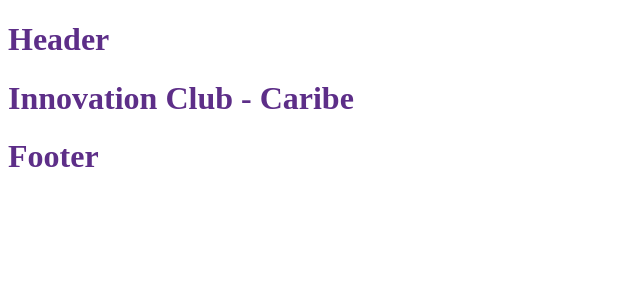
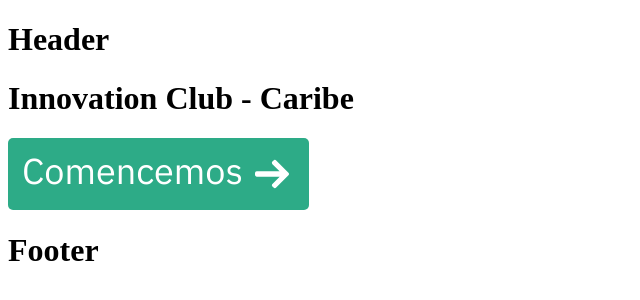
Before and after one commit to Royvargas55/innovation-club-caribe, a React app: page / in a window 1280 px wide. Shown: the top 300 px of the page, without its empty margins (0-640 px from the left). Built offline with nearby package versions, Linux system fonts and the light colour scheme.

Commit message:
[add] button component, webpack file-loader test & font-awesome dependency

```diff
--- a/package.json
+++ b/package.json
@@ -18,6 +18,7 @@
   "license": "MIT",
   "dependencies": {
     "axios": "^0.21.1",
+    "font-awesome": "^4.7.0",
     "react": "^17.0.2",
     "react-dom": "^17.0.2",
     "react-router-dom": "^5.2.0"
--- /dev/null
+++ b/src/components/Button/ArrowButton.jsx
@@ -0,0 +1,26 @@
+import * as React from "react"
+
+// Styles
+import '../../styles/components/Button.scss'
+
+function ArrowButton(props) {
+  return (
+    <span className='icon'>
+        <svg
+      className='arrow'
+      width={34}
+      height={30}
+      fill="none"
+      xmlns="http://www.w3.org/2000/svg"
+      {...props}
+        >
+        <path
+        d="M33.456 13.679L21.178 1.4a1.847 1.847 0 00-1.316-.543 1.85 1.85 0 00-1.316.543l-1.115 1.115a1.85 1.85 0 00-.543 1.316c0 .498.193.981.543 1.331l7.163 7.18H1.837A1.816 1.816 0 000 14.17v1.576c0 1.026.81 1.91 1.837 1.91h22.839l-7.244 7.22a1.82 1.82 0 00-.543 1.303c0 .498.192.96.543 1.31l1.114 1.111c.35.35.818.542 1.317.542.498 0 .965-.194 1.315-.544L33.457 16.32c.351-.351.544-.82.543-1.32.001-.5-.192-.97-.544-1.321z"
+        fill="#fff"
+        />
+        </svg>
+    </span>
+  )
+}
+
+export default ArrowButton;
--- /dev/null
+++ b/src/components/Button/Button.jsx
@@ -0,0 +1,20 @@
+import React from 'react'
+
+//Components
+import ArrowButton from './ArrowButton'
+
+// Styles
+import '../../styles/components/Button.scss';
+
+const Button = ({text, method}) => {
+    return (
+        <div>
+            <button className='button' onClick={method}>
+                {text}
+                <ArrowButton />
+            </button>
+        </div>
+    )
+}
+
+export default Button
--- a/src/containers/Home.jsx
+++ b/src/containers/Home.jsx
@@ -1,12 +1,19 @@
 import React from 'react'
+import Button from '../components/Button/Button'
 
 // Styles
 import '../styles/components/Home.scss'
 
 const Home = () => {
+
+    const handleClick = () => {
+        console.log('Click');
+    }
+
     return (
         <div>
             <h1 className='title'>Innovation Club - Caribe</h1>
+            <Button text='Comencemos' method={handleClick}></Button>
         </div>
     )
 }
--- /dev/null
+++ b/src/styles/components/Button.scss
@@ -0,0 +1,29 @@
+@import "../index.scss";
+
+.button {
+  padding: 9px 0 16px 14px;
+  background: #2dab87;
+  border-style: none;
+  border-radius: 5px;
+  font-family: $IBM-font;
+  font-style: normal;
+  font-weight: normal;
+  font-size: 36px;
+  text-align: center;
+  color: #ffffff;
+  &:hover {
+    cursor: pointer;
+  }
+}
+
+.arrow {
+  margin: 0 20px 0 12px;
+}
+
+.icon {
+  position: relative;
+  top: 11.5px;
+  display: inline-block;
+  vertical-align: top;
+  line-height: 0;
+}
--- a/src/styles/index.scss
+++ b/src/styles/index.scss
@@ -1,3 +1,3 @@
-h1 {
-    color: #5D2E88;
-}
+@import "~font-awesome/css/font-awesome.css";
+@import url("https://fonts.googleapis.com/css2?family=IBM+Plex+Sans:ital,wght@0,100;0,400;0,700;1,100;1,400;1,700&display=swap");
+$IBM-font: "IBM Plex Sans", sans-serif;
--- a/webpack.config.js
+++ b/webpack.config.js
@@ -40,6 +40,18 @@ module.exports = {
           'sass-loader',
         ],
       },
+      {
+        test: /\.(woff(2)?|ttf|eot|svg)(\?v=\d+\.\d+\.\d+)?$/,
+        use: [
+          {
+            loader: 'file-loader',
+            options: {
+              name: '[name].[ext]',
+              outputPath: 'fonts/'
+            }
+          }
+        ]
+      },
     ],
   },
   plugins: [
```
Also changed, not shown: 1 other file (tests, documents, lock files or other folders).
